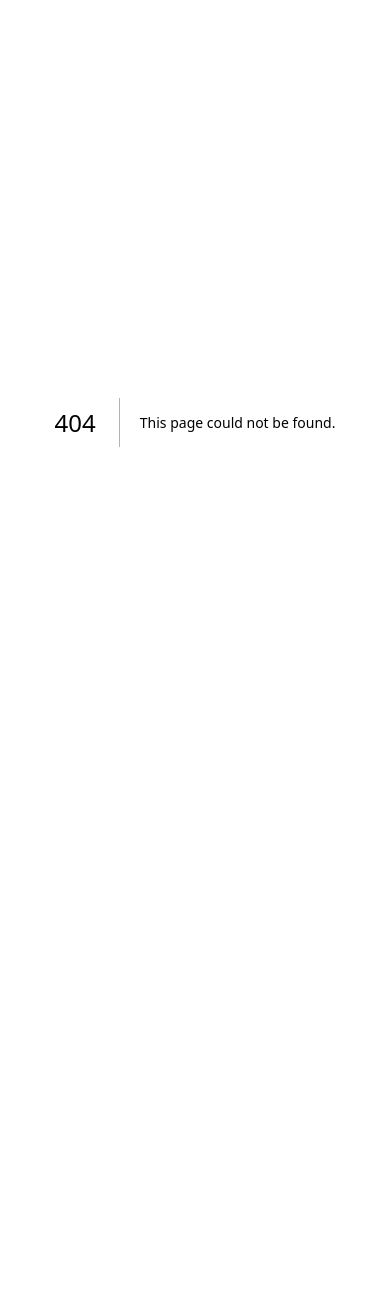
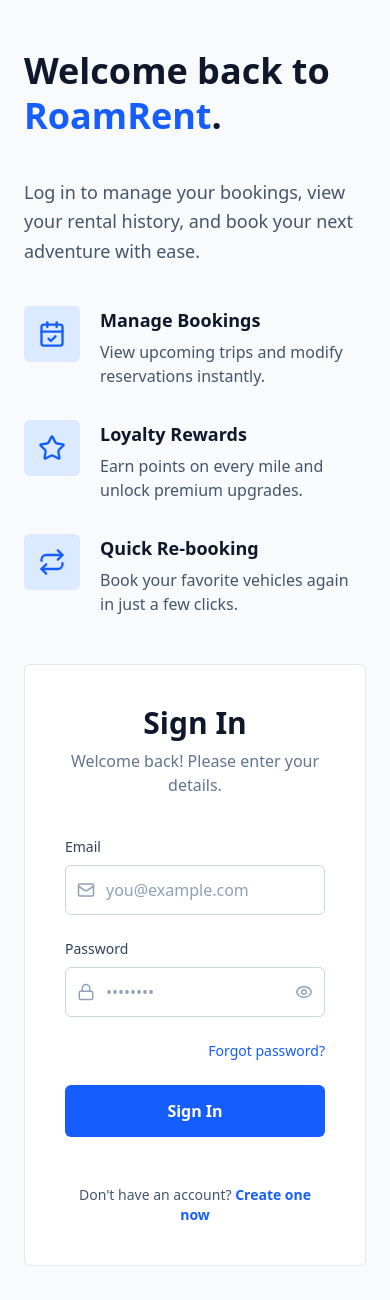
Before and after one commit to SaiHtetMyatNaing/roam-rent, a Next.js app: page /sign-in in a window 390 px wide. Before the commit this address had no page. Shown: the top 1300 px of the page. Before the commit the page ends 844 px from the top, so only its background shows below. Built offline with nearby package versions, Linux system fonts and the light colour scheme; no server answers.

Commit message:
feat(auth): add sign-in page and adjust register page styling
- Create new sign-in page with form handling, authentication logic, and success state
- Remove shadow from register page container for visual consistency
- Implement responsive layout, error handling, and loading states for sign-in

```diff
--- a/app/(auth)/register/page.tsx
+++ b/app/(auth)/register/page.tsx
@@ -305,7 +305,7 @@ export default function RegisterPage() {
         </div>
 
         {/* RIGHT SECTION - Register Form (wider) */}
-        <div className="lg:col-span-3 bg-white border border-slate-200 rounded-xl shadow-xl overflow-hidden">
+        <div className="lg:col-span-3 bg-white border border-slate-200 rounded-xl overflow-hidden">
           <div className="p-8 lg:p-12">
             <h2 className="text-3xl font-bold text-slate-900 mb-2 text-center">
               Create Your Account
--- /dev/null
+++ b/app/(auth)/sign-in/page.tsx
@@ -0,0 +1,213 @@
+'use client';
+
+import React, { useState } from 'react';
+import { Mail, Lock, Eye, EyeOff, AlertCircle, CheckCircle2, Repeat, Star, CalendarCheck } from 'lucide-react';
+import { createClient } from '@/lib/supabase/client';
+import { useRouter } from 'next/navigation';
+
+const supabase = createClient();
+
+export default function SignInPage() {
+  const router = useRouter();
+
+  const [email, setEmail] = useState('');
+  const [password, setPassword] = useState('');
+  const [showPassword, setShowPassword] = useState(false);
+  const [isLoading, setIsLoading] = useState(false);
+  const [error, setError] = useState<string | null>(null);
+  const [success, setSuccess] = useState(false);
+
+  const handleSubmit = async (e: React.FormEvent) => {
+    e.preventDefault();
+    setError(null);
+    setIsLoading(true);
+
+    try {
+      const { data: user, error: fetchError } = await supabase
+        .from('users')
+        .select('id, password_hash, status')
+        .eq('email', email.trim().toLowerCase())
+        .single();
+
+      if (fetchError || !user) {
+        throw new Error('Email not found');
+      }
+
+      if (user.status !== 'active') {
+        throw new Error('Account is not active');
+      }
+
+      if (user.password_hash !== password) {
+        throw new Error('Incorrect password');
+      }
+
+      setSuccess(true);
+      setTimeout(() => {
+        router.push('/vehicles');
+      }, 1200);
+    } catch (err: any) {
+      setError(err.message || 'Invalid email or password');
+    } finally {
+      setIsLoading(false);
+    }
+  };
+
+  if (success) {
+    return (
+      <div className="min-h-screen flex items-center justify-center bg-slate-50 p-6">
+        <div className="max-w-md w-full bg-white border border-slate-200 rounded-md p-10 text-center">
+          <div className="w-16 h-16 bg-green-100 text-green-600 rounded-md flex items-center justify-center mx-auto mb-6">
+            <CheckCircle2 size={32} />
+          </div>
+          <h2 className="text-2xl font-bold text-slate-900 mb-3">Signed In</h2>
+          <p className="text-slate-600 mb-8">Redirecting to vehicles...</p>
+        </div>
+      </div>
+    );
+  }
+
+  return (
+    <div className="min-h-screen bg-slate-50 flex items-center justify-center py-12 px-6 lg:px-8">
+      <div className="max-w-6xl w-full grid lg:grid-cols-2 gap-12 items-start">
+        {/* LEFT SIDE - Welcome & Benefits */}
+        <div className="flex flex-col justify-start space-y-10">
+          <h1 className="text-4xl lg:text-5xl font-bold text-slate-900 leading-tight">
+            Welcome back to<br />
+            <span className="text-blue-600">RoamRent</span>.
+          </h1>
+
+          <p className="text-lg text-slate-600 leading-relaxed">
+            Log in to manage your bookings, view your rental history, and book your next adventure with ease.
+          </p>
+
+          <div className="space-y-8">
+            <div className="flex items-start gap-5">
+              <div className="p-3.5 bg-blue-100 rounded-md shrink-0">
+                <CalendarCheck className="text-blue-600" size={28} />
+              </div>
+              <div>
+                <h3 className="font-semibold text-slate-900 text-lg">Manage Bookings</h3>
+                <p className="text-slate-600 mt-1.5">
+                  View upcoming trips and modify reservations instantly.
+                </p>
+              </div>
+            </div>
+
+            <div className="flex items-start gap-5">
+              <div className="p-3.5 bg-blue-100 rounded-md shrink-0">
+                <Star className="text-blue-600" size={28} />
+              </div>
+              <div>
+                <h3 className="font-semibold text-slate-900 text-lg">Loyalty Rewards</h3>
+                <p className="text-slate-600 mt-1.5">
+                  Earn points on every mile and unlock premium upgrades.
+                </p>
+              </div>
+            </div>
+
+            <div className="flex items-start gap-5">
+              <div className="p-3.5 bg-blue-100 rounded-md shrink-0">
+                <Repeat className="text-blue-600" size={28} />
+              </div>
+              <div>
+                <h3 className="font-semibold text-slate-900 text-lg">Quick Re-booking</h3>
+                <p className="text-slate-600 mt-1.5">
+                  Book your favorite vehicles again in just a few clicks.
+                </p>
+              </div>
+            </div>
+          </div>
+        </div>
+
+        {/* RIGHT SIDE - Sign In Form */}
+        <div className="bg-white border border-slate-200 rounded-md overflow-hidden">
+          <div className="p-10 lg:p-12">
+            <h2 className="text-3xl font-bold text-slate-900 mb-2 text-center">Sign In</h2>
+            <p className="text-slate-500 text-center mb-10">
+              Welcome back! Please enter your details.
+            </p>
+
+            {error && (
+              <div className="mb-8 p-4 bg-red-50 border border-red-200 rounded-md flex items-start gap-3 text-red-700 text-sm">
+                <AlertCircle size={20} className="mt-0.5 flex-shrink-0" />
+                <span>{error}</span>
+              </div>
+            )}
+
+            <form onSubmit={handleSubmit} className="space-y-6">
+              {/* Email */}
+              <div className="space-y-2">
+                <label className="text-sm font-medium text-slate-700 block">Email</label>
+                <div className="relative">
+                  <Mail className="absolute left-3 top-1/2 -translate-y-1/2 text-slate-400" size={18} />
+                  <input
+                    type="email"
+                    value={email}
+                    onChange={(e) => setEmail(e.target.value)}
+                    placeholder="you@example.com"
+                    required
+                    className="w-full pl-10 pr-4 py-3 bg-white border border-slate-300 rounded-md focus:border-blue-500 focus:ring-2 focus:ring-blue-200 outline-none transition-all text-slate-900 placeholder:text-slate-400"
+                  />
+                </div>
+              </div>
+
+              {/* Password */}
+              <div className="space-y-2">
+                <label className="text-sm font-medium text-slate-700 block">Password</label>
+                <div className="relative">
+                  <Lock className="absolute left-3 top-1/2 -translate-y-1/2 text-slate-400" size={18} />
+                  <input
+                    type={showPassword ? 'text' : 'password'}
+                    value={password}
+                    onChange={(e) => setPassword(e.target.value)}
+                    placeholder="••••••••"
+                    required
+                    className="w-full pl-10 pr-12 py-3 bg-white border border-slate-300 rounded-md focus:border-blue-500 focus:ring-2 focus:ring-blue-200 outline-none transition-all text-slate-900 placeholder:text-slate-400"
+                  />
+                  <button
+                    type="button"
+                    onClick={() => setShowPassword(!showPassword)}
+                    className="absolute right-3 top-1/2 -translate-y-1/2 text-slate-400 hover:text-slate-600"
+                  >
+                    {showPassword ? <EyeOff size={18} /> : <Eye size={18} />}
+                  </button>
+                </div>
+              </div>
+
+              <div className="flex justify-end">
+                <a href="#" className="text-sm text-blue-600 hover:underline">
+                  Forgot password?
+                </a>
+              </div>
+
+              <button
+                type="submit"
+                disabled={isLoading}
+                className={`
+                  w-full py-3.5 px-6 bg-blue-600 text-white rounded-md font-semibold text-base transition-all
+                  ${isLoading ? 'opacity-70 cursor-not-allowed' : 'hover:bg-blue-700 active:scale-[0.98]'}
+                `}
+              >
+                {isLoading ? (
+                  <span className="flex items-center justify-center gap-2">
+                    <span className="w-5 h-5 border-2 border-white border-t-transparent rounded-full animate-spin"></span>
+                    Signing in...
+                  </span>
+                ) : (
+                  'Sign In'
+                )}
+              </button>
+
+              <p className="text-center text-sm text-slate-600 mt-6">
+                Don't have an account?{' '}
+                <a href="/register" className="text-blue-600 font-semibold hover:underline">
+                  Create one now
+                </a>
+              </p>
+            </form>
+          </div>
+        </div>
+      </div>
+    </div>
+  );
+}
```
